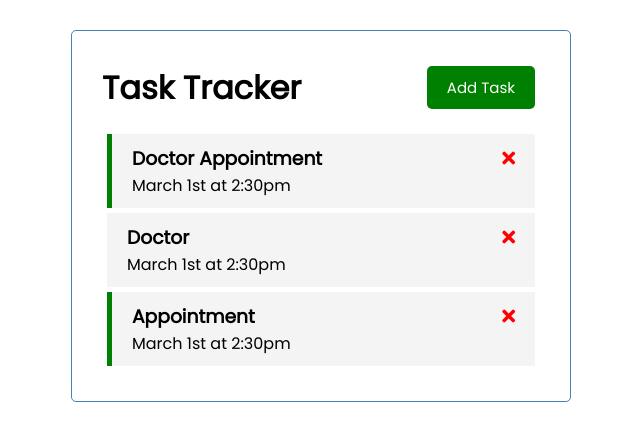
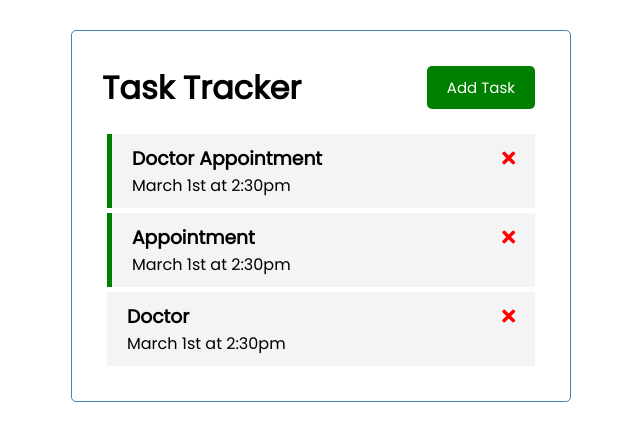
Before and after one commit to Emin-M/task-tracker, a Vue app: page / in a window 1280 px wide. Shown: the top 440 px of the page, without its empty margins (319-959 px from the left). Built offline with nearby package versions, Linux system fonts and the light colour scheme.

Commit message:
feat: toggleReminder

```diff
--- a/src/App.vue
+++ b/src/App.vue
@@ -1,7 +1,7 @@
 <template>
   <div class="container">
     <Header title="Task Tracker"/>
-    <Tasks @delete-task="deleteTask" :tasks="tasks"/>
+    <Tasks @toggle-reminder="toggleReminder" @delete-task="deleteTask" :tasks="tasks"/>
   </div>
 </template>
 
@@ -20,11 +20,19 @@
       tasks: []
     }
   },
+  mounted() {
+    this.tasks = this.tasks.sort((a, b) => (a.reminder === b.reminder) ? 0 : a.reminder ? -1 : 1);
+  },
   methods: {
     deleteTask(id) {
       if (confirm("Are you sure?")) {
         this.tasks = this.tasks.filter((task) => task.id !== id);
+        this.tasks = this.tasks.sort((a, b) => (a.reminder === b.reminder) ? 0 : a.reminder ? -1 : 1);
       }
+    },
+    toggleReminder(id) {
+      this.tasks = this.tasks.map((task) => task.id === id ? {...task, reminder: !task.reminder} : task)
+      this.tasks = this.tasks.sort((a, b) => (a.reminder === b.reminder) ? 0 : a.reminder ? -1 : 1);
     }
   },
   created() {
--- a/src/components/Task.vue
+++ b/src/components/Task.vue
@@ -1,7 +1,7 @@
 <template>
-  <div :class="[task.reminder ? 'reminder' : '', 'task']">
+  <div @dblclick="$emit('toggle-reminder', task.id)" :class="[task.reminder ? 'reminder' : '', 'task']">
     <h3>{{ task.text }}
-      <i @click="onDelete(task.id)" class="fas fa-times"></i>
+      <i @click="$emit('delete-task', task.id)" class="fas fa-times"></i>
     </h3>
     <p>{{ task.day }}</p>
   </div>
@@ -16,11 +16,6 @@
       text: String,
       day: String,
       reminder: Boolean
-    }
-  },
-  methods: {
-    onDelete(id) {
-      this.$emit('delete-task', id);
     }
   }
 }
--- a/src/components/Tasks.vue
+++ b/src/components/Tasks.vue
@@ -1,6 +1,6 @@
 <template>
   <div :key="task.id" v-for="task in tasks">
-    <Task @delete-task="$emit('delete-task', task.id)" :task="task"/>
+    <Task @toggle-reminder="$emit('toggle-reminder', task.id)" @delete-task="$emit('delete-task', task.id)" :task="task"/>
   </div>
 </template>
 
@@ -15,6 +15,6 @@
   components: {
     Task
   },
-  emits: ["delete-task"]
+  emits: ["delete-task", "toggle-reminder"]
 }
 </script>
```
